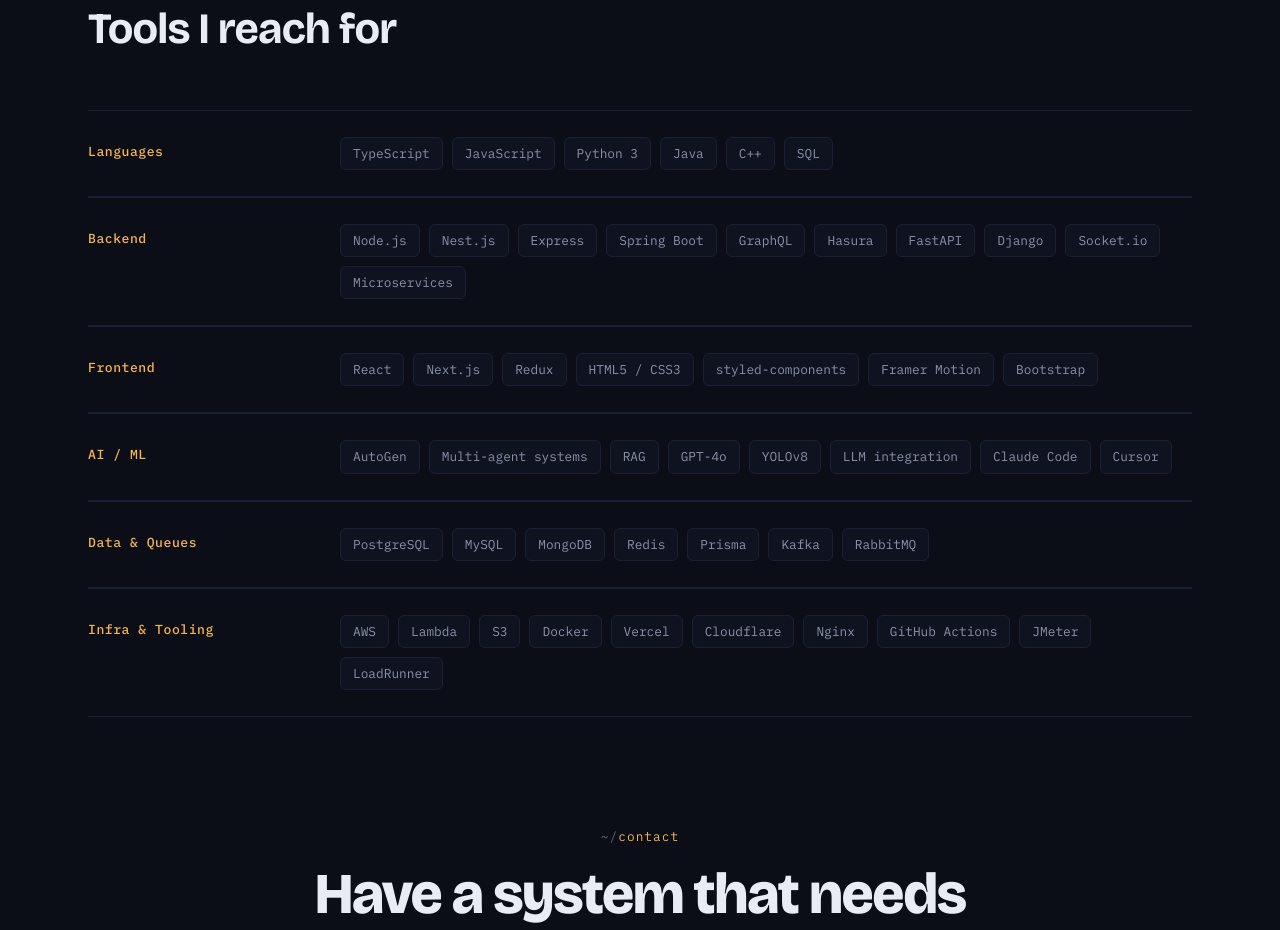
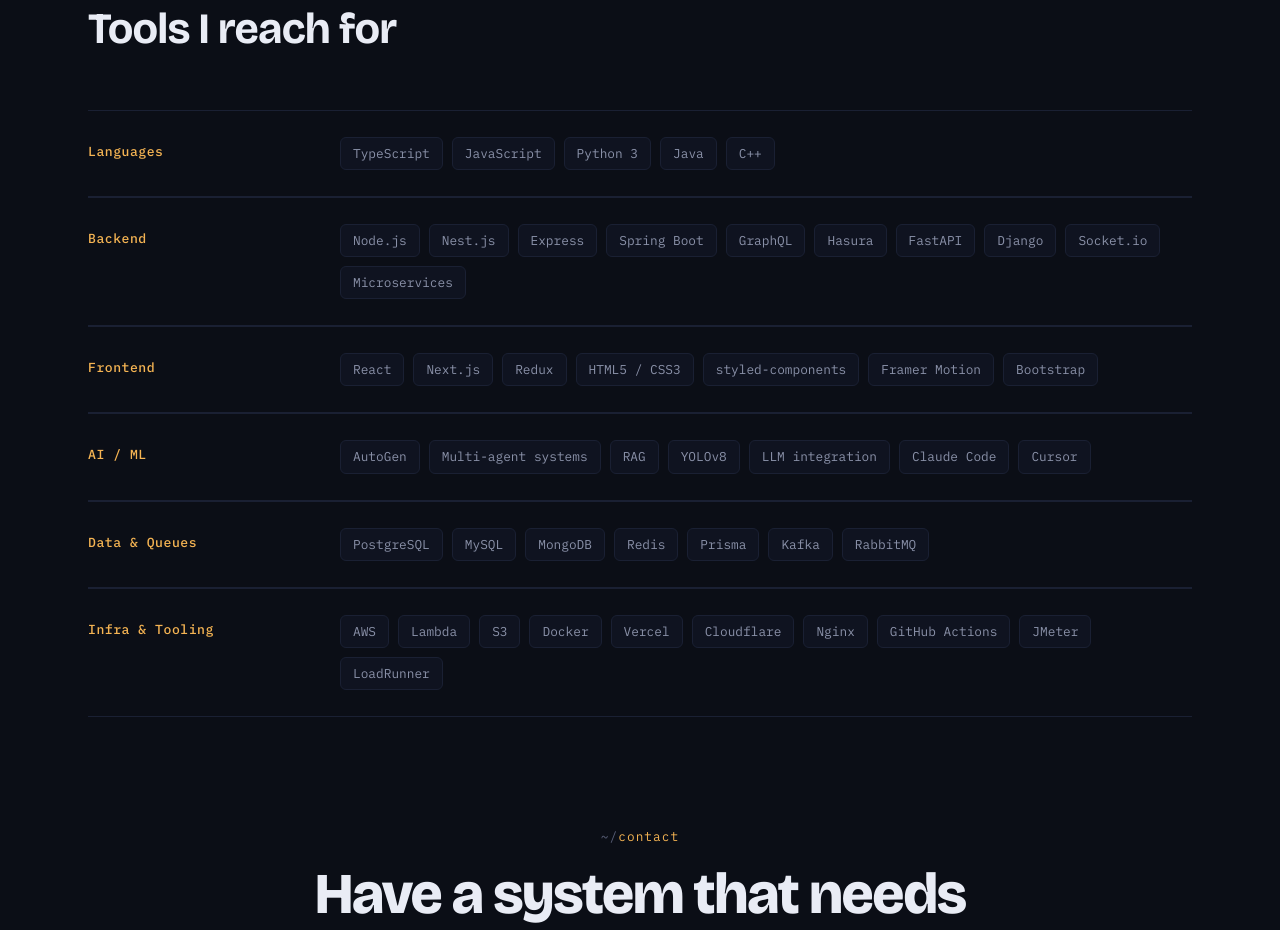
Before and after one commit to notsotypicaldeveloper/NotsotypicalDeveloper.github.io, a React (Vite) app: page / in a window 1280 px wide. Shown: the part 3580-4510 px from the top of the page. Built offline with nearby package versions, Linux system fonts and the light colour scheme.

Commit message:
Fix skill categorization: drop SQL from Languages, remove dated GPT-4o

```diff
--- a/src/data/constants.ts
+++ b/src/data/constants.ts
@@ -53,7 +53,7 @@
 export const skills = [
   {
     title: "Languages",
-    skills: ["TypeScript", "JavaScript", "Python 3", "Java", "C++", "SQL"],
+    skills: ["TypeScript", "JavaScript", "Python 3", "Java", "C++"],
   },
   {
     title: "Backend",
@@ -88,7 +88,6 @@
       "AutoGen",
       "Multi-agent systems",
       "RAG",
-      "GPT-4o",
       "YOLOv8",
       "LLM integration",
       "Claude Code",
```
